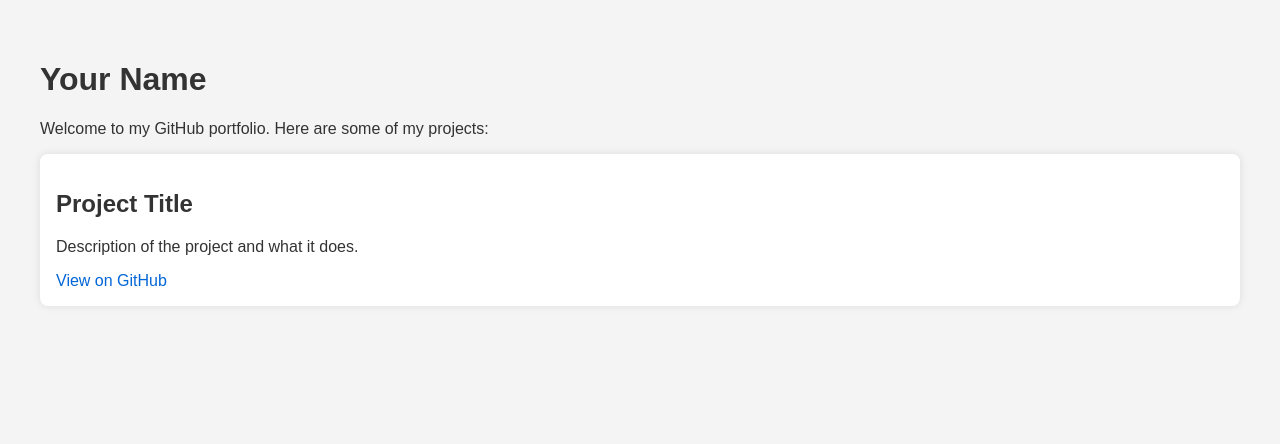
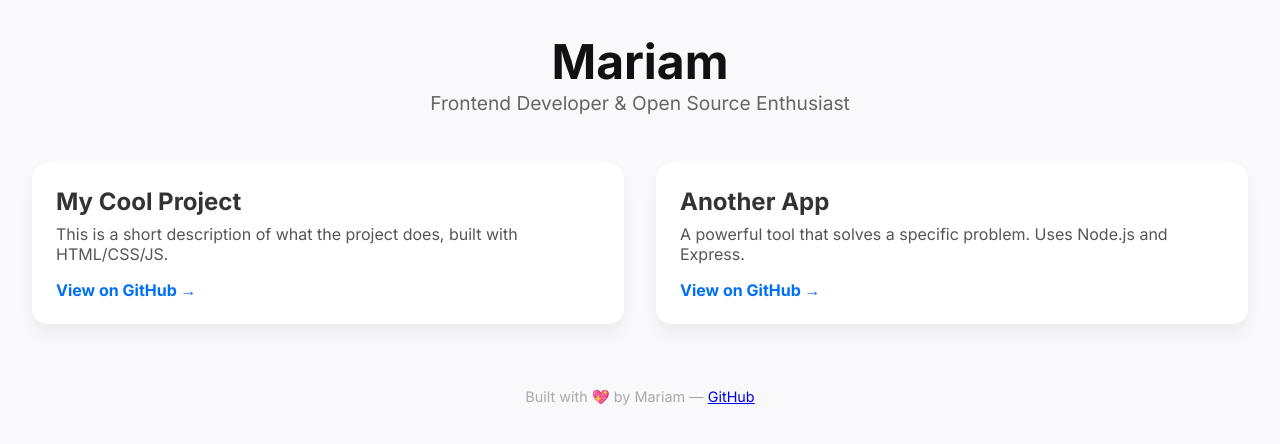
Before and after one commit to o-mariam/o-mariam.github.io, a plain HTML site: page index.html in a window 1280 px wide. Drawn offline with Linux system fonts and the light colour scheme.

Commit message:
Update index.html

```diff
--- a/index.html
+++ b/index.html
@@ -2,38 +2,107 @@
 <html lang="en">
 <head>
   <meta charset="UTF-8" />
-  <meta name="viewport" content="width=device-width, initial-scale=1.0" />
-  <title>Your Name - Portfolio</title>
+  <meta name="viewport" content="width=device-width, initial-scale=1.0"/>
+  <title>Mariam | Portfolio</title>
+  <link href="https://fonts.googleapis.com/css2?family=Inter:wght@400;700&display=swap" rel="stylesheet">
   <style>
+    * {
+      margin: 0;
+      padding: 0;
+      box-sizing: border-box;
+    }
+
     body {
-      font-family: Arial, sans-serif;
+      font-family: 'Inter', sans-serif;
+      background: #f9f9fb;
+      color: #333;
       padding: 2rem;
-      background: #f4f4f4;
-      color: #333;
     }
+
+    header {
+      text-align: center;
+      margin-bottom: 3rem;
+    }
+
+    h1 {
+      font-size: 3rem;
+      color: #111;
+    }
+
+    p.subtitle {
+      color: #666;
+      font-size: 1.2rem;
+    }
+
+    .projects {
+      display: grid;
+      grid-template-columns: repeat(auto-fit, minmax(300px, 1fr));
+      gap: 2rem;
+    }
+
     .project {
-      background: #fff;
-      padding: 1rem;
-      border-radius: 8px;
-      box-shadow: 0 0 8px rgba(0,0,0,0.1);
+      background: white;
+      padding: 1.5rem;
+      border-radius: 16px;
+      box-shadow: 0 10px 15px rgba(0, 0, 0, 0.05);
+      transition: transform 0.2s ease, box-shadow 0.2s ease;
+    }
+
+    .project:hover {
+      transform: translateY(-5px);
+      box-shadow: 0 15px 25px rgba(0, 0, 0, 0.1);
+    }
+
+    .project h2 {
+      font-size: 1.5rem;
+      margin-bottom: 0.5rem;
+    }
+
+    .project p {
       margin-bottom: 1rem;
+      color: #555;
     }
-    a {
-      color: #0366d6;
+
+    .project a {
       text-decoration: none;
+      color: #0070f3;
+      font-weight: bold;
+    }
+
+    footer {
+      text-align: center;
+      margin-top: 4rem;
+      color: #aaa;
+      font-size: 0.9rem;
     }
   </style>
 </head>
 <body>
-  <h1>Your Name</h1>
-  <p>Welcome to my GitHub portfolio. Here are some of my projects:</p>
 
-  <div class="project">
-    <h2>Project Title</h2>
-    <p>Description of the project and what it does.</p>
-    <a href="https://github.com/yourusername/project-repo">View on GitHub</a>
-  </div>
+  <header>
+    <h1>Mariam</h1>
+    <p class="subtitle">Frontend Developer & Open Source Enthusiast</p>
+  </header>
 
-  <!-- Repeat the above div for each project -->
+  <section class="projects">
+    <div class="project">
+      <h2>My Cool Project</h2>
+      <p>This is a short description of what the project does, built with HTML/CSS/JS.</p>
+      <a href="https://github.com/o-mariam/my-cool-project" target="_blank">View on GitHub →</a>
+    </div>
+
+    <div class="project">
+      <h2>Another App</h2>
+      <p>A powerful tool that solves a specific problem. Uses Node.js and Express.</p>
+      <a href="https://github.com/o-mariam/another-app" target="_blank">View on GitHub →</a>
+    </div>
+
+    <!-- Add more projects here -->
+  </section>
+
+  <footer>
+    Built with 💖 by Mariam — <a href="https://github.com/o-mariam" target="_blank">GitHub</a>
+  </footer>
+
 </body>
 </html>
```
